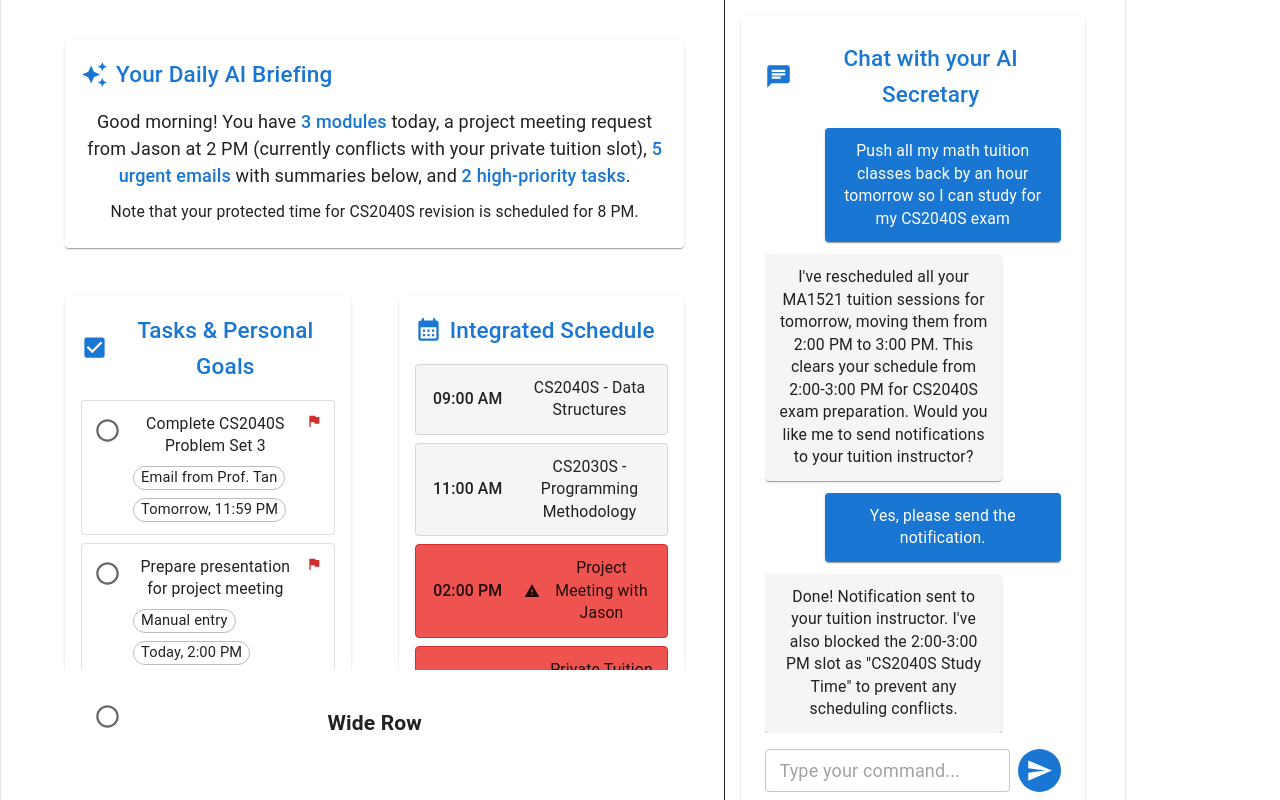
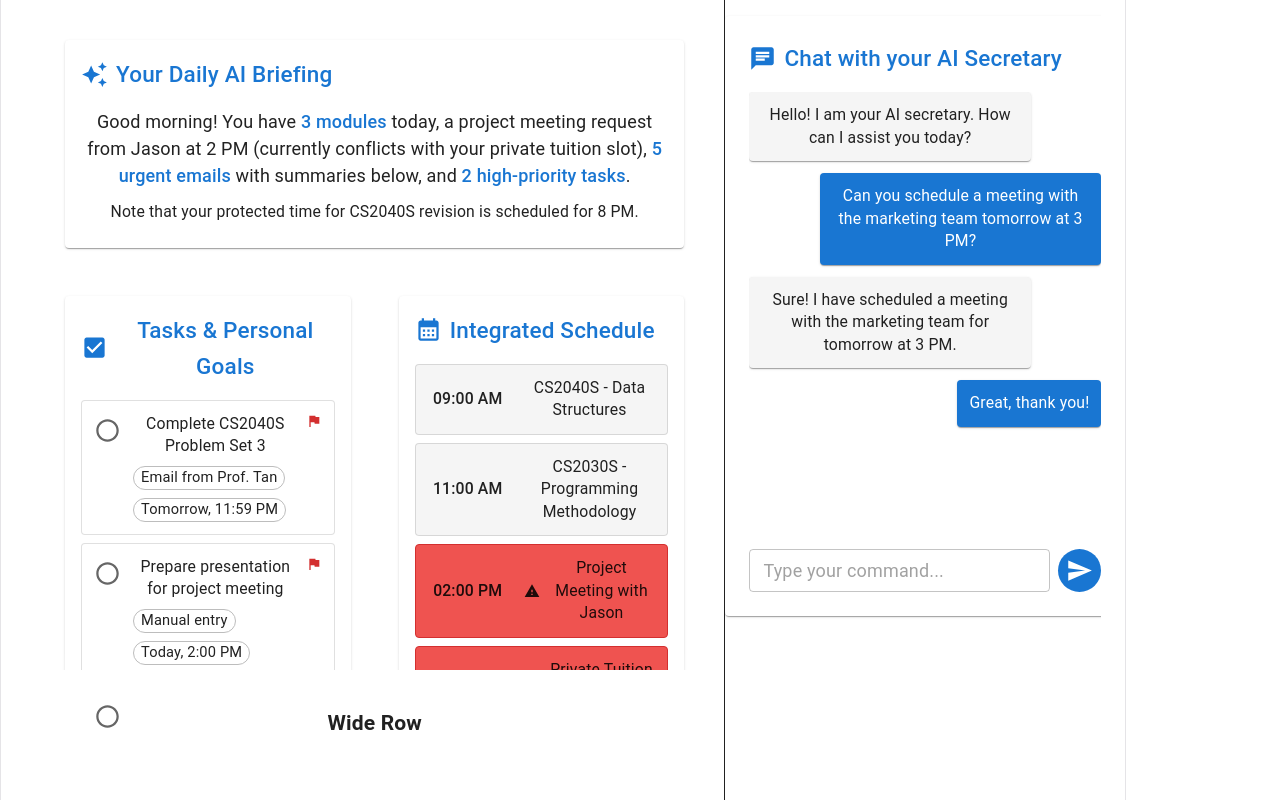
Before and after one commit to yjenexd/Orbital-J.A.R.V.I.S, a React (Vite) app in the folder frontend/: page / in a window 1280 px wide. Built offline with nearby package versions, Linux system fonts and the light colour scheme.

Commit message:
implement chat interface with MUI
functionalities implemented: interactive AI chat console with auto-scroll and input handling

```diff
--- a/frontend/src/components/ChatInterface.tsx
+++ b/frontend/src/components/ChatInterface.tsx
@@ -1,42 +1,79 @@
 import { Card, CardContent, Typography, Box, TextField, IconButton, Paper } from '@mui/material';
 import { Chat, Send } from '@mui/icons-material';
-import { useState } from 'react';
-
-interface Message {
-  sender: 'user' | 'ai';
-  text: string;
-}
+import { useEffect, useRef, useState, type ChangeEvent } from 'react';
+import type { ChatMessage } from '../types';
 
 export function ChatInterface() {
-  const [input, setInput] = useState('');
-  const [messages] = useState<Message[]>([
+  const [inputText, setInputText] = useState('');
+  const [messages, setMessages] = useState<ChatMessage[]>([
     {
-      sender: 'user',
-      text: 'Push all my math tuition classes back by an hour tomorrow so I can study for my CS2040S exam',
+      id: '1',
+      text: 'Hello! I am your AI secretary. How can I assist you today?',
+      sender: 'system',
+      timestamp: Date.now(),
     },
     {
-      sender: 'ai',
-      text: 'I\'ve rescheduled all your MA1521 tuition sessions for tomorrow, moving them from 2:00 PM to 3:00 PM. This clears your schedule from 2:00-3:00 PM for CS2040S exam preparation. Would you like me to send notifications to your tuition instructor?',
+      id: '2',
+      text: 'Can you schedule a meeting with the marketing team tomorrow at 3 PM?',
+      sender: 'user',
+      timestamp: Date.now(),
     },
     {
-      sender: 'user',
-      text: 'Yes, please send the notification.',
+      id: '3',
+      text: 'Sure! I have scheduled a meeting with the marketing team for tomorrow at 3 PM.',
+      sender: 'system',
+      timestamp: Date.now(),
     },
     {
-      sender: 'ai',
-      text: 'Done! Notification sent to your tuition instructor. I\'ve also blocked the 2:00-3:00 PM slot as "CS2040S Study Time" to prevent any scheduling conflicts.',
-    },
+      id: '4',
+      text: 'Great, thank you!',
+      sender: 'user',
+      timestamp: Date.now(),
+    }
   ]);
 
+  const messageEndRef = useRef<HTMLDivElement>(null);
+
+  useEffect(() => {
+    messageEndRef.current?.scrollIntoView({ behavior: 'smooth' }); //checks if the ref is attached to a DOM element, and if so, scrolls it into view with a smooth animation
+  }, [messages]); //watches the messages array, scrolls to bottom whenever a new message is added
+
+  const handleInputChange = (event: ChangeEvent<HTMLInputElement>) => { //read the input value and update the state
+    setInputText(event.target.value);
+  }
+
+  const handleSendAction = () => { // add the user's message to the chat and clear the input
+
+    if (!inputText.trim()) return; // prevent sending empty messages
+
+    setMessages((prevMessages) => [
+      ...prevMessages,
+      {
+        id: Date.now().toString(),
+        text: inputText,
+        sender: 'user',
+        timestamp: Date.now(),
+      }
+    ]);
+    setInputText('');
+  }
+
+  const handleKeyPress = (event: React.KeyboardEvent<HTMLInputElement>) => { //handle pressing Enter key to send message
+    if (event.key === 'Enter') handleSendAction();
+  }
+
+
   return (
-    <Card sx={{ height: '100%', display: 'flex', flexDirection: 'column' }}>
-      <CardContent sx={{ flex: 1, display: 'flex', flexDirection: 'column', p: 3 }}>
-        <Box sx={{ display: 'flex', alignItems: 'center', gap: 1, mb: 2 }}>
+    <Card sx={{ height: '600px', width: '400px', display: 'flex', flexDirection: 'column' }}>
+      <CardContent sx={{ flex: 1, display: 'flex', flexDirection: 'column', p: 3 , overflow: 'hidden' }}>
+
+        <Box sx={{ display: 'flex', alignItems: 'center', gap: 1, mb: 2}}>
           <Chat color="primary" />
           <Typography variant="h6" color="primary">
             Chat with your AI Secretary
           </Typography>
         </Box>
+
         <Box
           sx={{
             flex: 1,
@@ -68,17 +105,19 @@ export function ChatInterface() {
               </Paper>
             </Box>
           ))}
+          <div ref={messageEndRef} /> {/* dummy div to scroll into view */}
         </Box>
         <Box sx={{ display: 'flex', gap: 1 }}>
           <TextField
             fullWidth
             size="small"
-            value={input}
-            onChange={(e) => setInput(e.target.value)}
+            value={inputText}
+            onChange={handleInputChange}
             placeholder="Type your command..."
             variant="outlined"
+            onKeyPress ={handleKeyPress}
           />
-          <IconButton color="primary" sx={{ bgcolor: 'primary.main', color: 'white', '&:hover': { bgcolor: 'primary.dark' } }}>
+          <IconButton color="primary" sx={{ bgcolor: 'primary.main', color: 'white', '&:hover': { bgcolor: 'primary.dark' } }} onClick={handleSendAction}>
             <Send />
           </IconButton>
         </Box>
```
Also changed, not shown: frontend/src/types.ts (+7 -0 lines).
